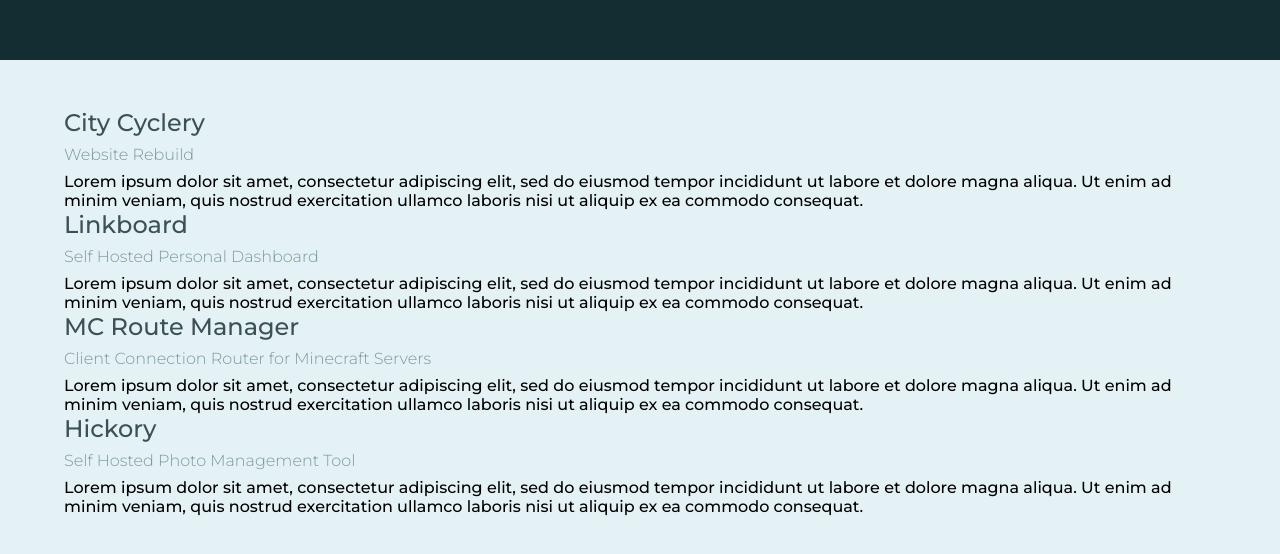
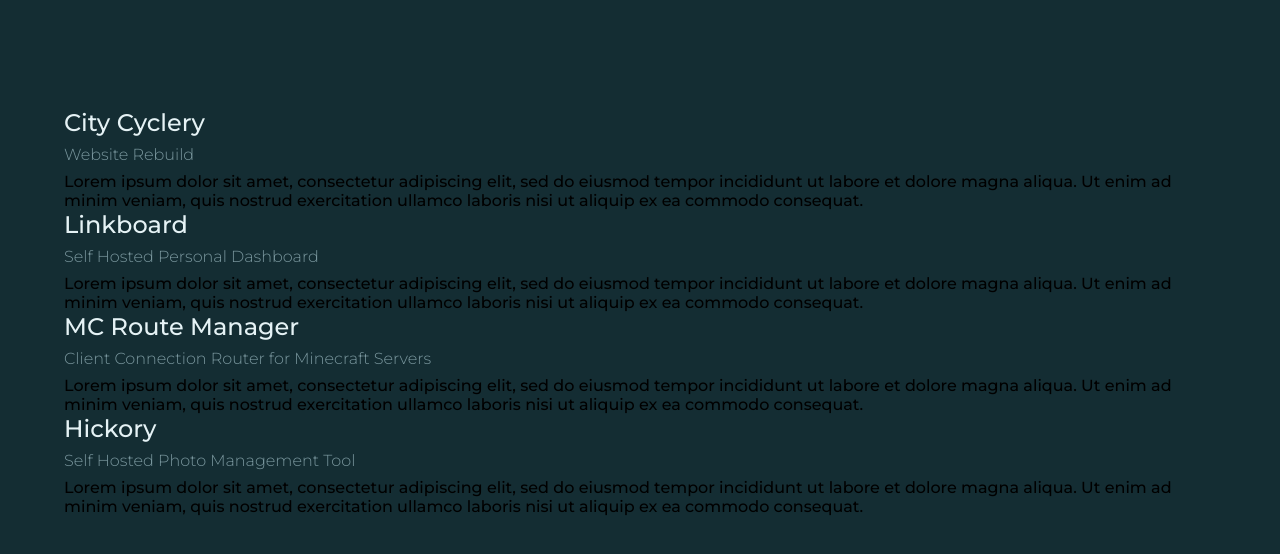
Before and after one commit to aSouchereau/dev.souch.ca, a Next.js app: page / in a window 1280 px wide. Shown: the part 852-1406 px from the top of the page. Built offline with nearby package versions, Linux system fonts and the light colour scheme; a web font is replaced by a local one.

Commit message:
Changed project section to dark

```diff
--- a/components/ProjectComponent.tsx
+++ b/components/ProjectComponent.tsx
@@ -1,10 +1,10 @@
 import {Project} from "@/utils/projects";
 
 
-export default function ProjectComponent(project: Project) {
+export default function ProjectComponent(project: Project, light: boolean) {
     return <div>
-        <h3>{project.title}</h3>
-        <h4>{project.subtitle}</h4>
+        <h3 className={(light ? 'light' : '')}>{project.title}</h3>
+        <h4 className={(light ? 'light' : '')}>{project.subtitle}</h4>
 
         <p>{project.description}</p>
     </div>;
--- a/pages/index.tsx
+++ b/pages/index.tsx
@@ -32,6 +32,7 @@
                         description={project.description}
                         images={project.images}
                         tags={project.tags}
+                        light={true}
                     />
                 ))
               }
--- a/styles/globals.css
+++ b/styles/globals.css
@@ -27,7 +27,7 @@
 body {
   max-width: 100vw;
   overflow-x: hidden;
-  background-color: rgb(var(--light-rgb));
+  background-color: rgb(var(--primary-blue-rgb));
 }
 
 
@@ -110,7 +110,7 @@
   margin-bottom: 0.5rem;
   color: rgb(var(--secondary-blue-rgb));
 }
-h3.light {color: rgb(var(--neutral-blue-rgb))}
+h3.light {color: rgb(var(--light-rgb))}
 
 h4 {
   font-family: var(--main-font);
@@ -119,6 +119,7 @@
   margin-bottom: 0.5rem;
   color: rgb(var(--neutral-blue-rgb));
 }
+h4.light {color: rgb(var(--neutral-blue-rgb))}
 
 span.caption {
   font-family: var(--main-font);
```
